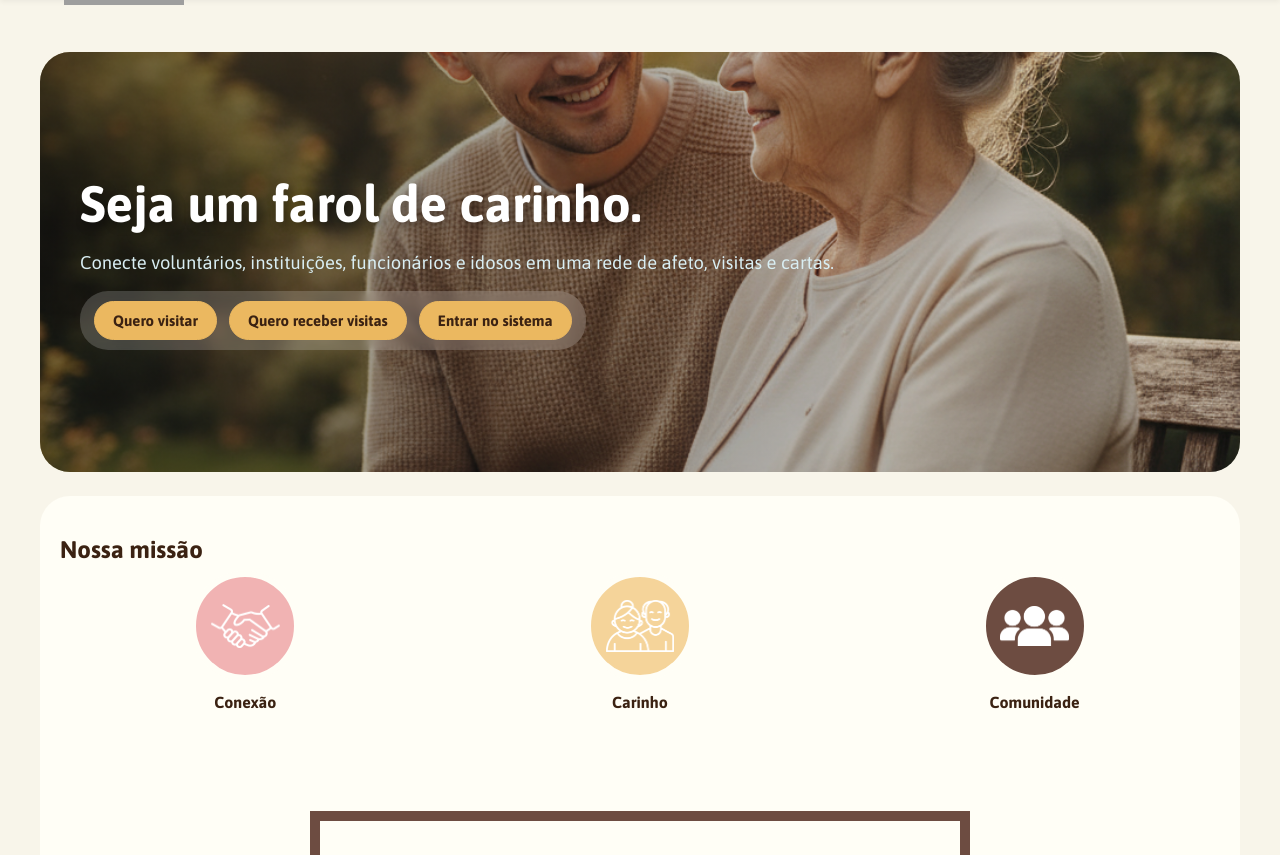
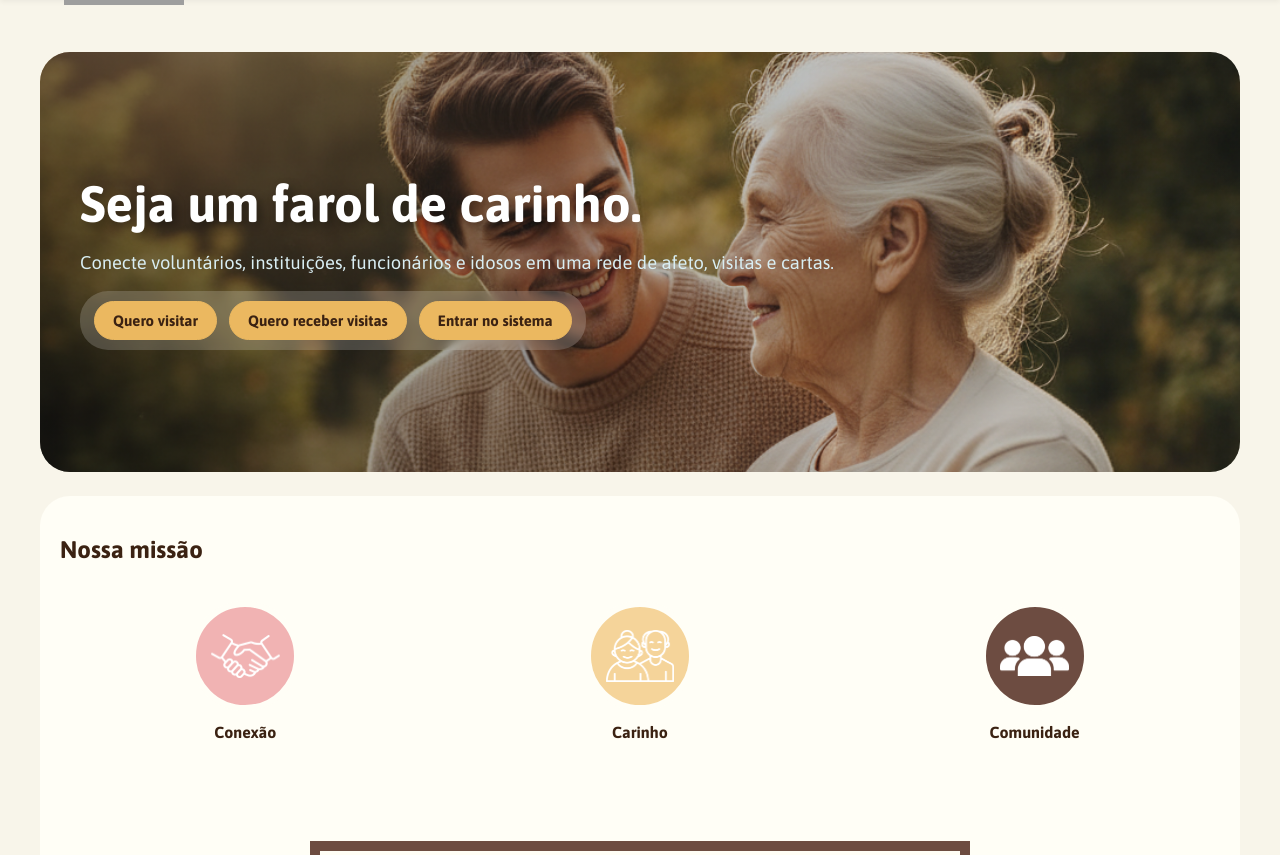
Before and after one commit to brenoach/abraceumidoso_projeto_final, a PHP site: page /PI_AbraceUmIdoso_Abaixo/pages/home.php in a window 1280 px wide. Shown: the part 100-955 px from the top of the page. Run offline with PHP 8.4, Linux system fonts and the light colour scheme; grey boxes are pictures that could not be loaded.

Commit message:
ajustes no banner jovemIdosa

```diff
--- a/PI_AbraceUmIdoso_Abaixo/assets/css/style.css
+++ b/PI_AbraceUmIdoso_Abaixo/assets/css/style.css
@@ -291,7 +291,7 @@ input[type="submit"]:hover,
 .banner {
   background-image: url('../img/jovemIdosa.png');
   background-size: cover;
-  background-position: center;
+  background-position:right 25%;
   min-height: 420px;
   border-radius: 30px;
   margin: 24px auto;
@@ -563,6 +563,7 @@ th {
   justify-content: center;
   margin: 0 auto 12px;
   border: 6px solid #fffef6;
+  margin-top: 30px;
 }
 
 .missao-item:nth-child(1) .icone-circulo {
```
